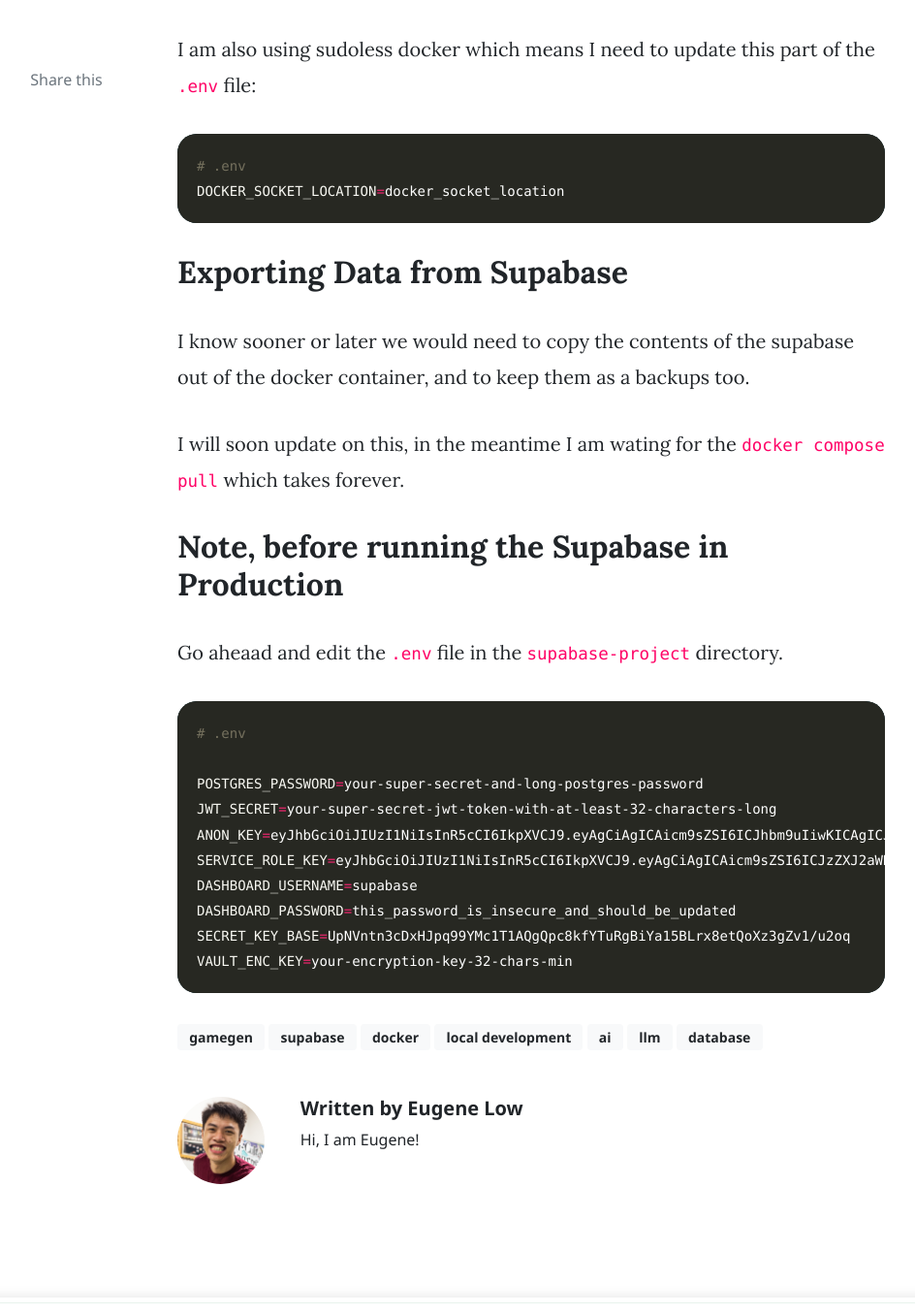
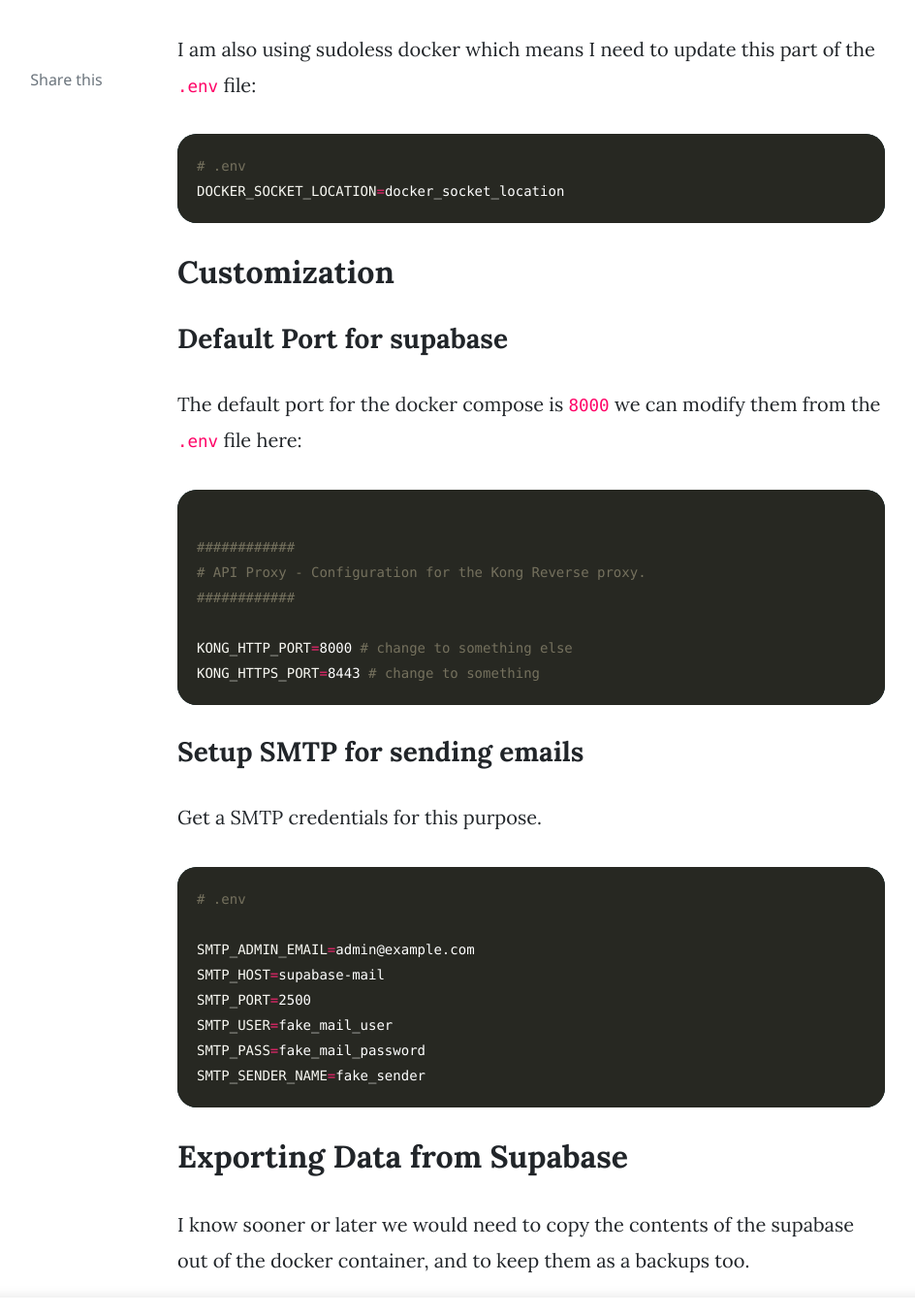
Before and after one commit to lowzhao/lowzhao, a Jekyll site: the page built from _posts/2025-04-26-local-supabase.md, in a window 1280 px wide and 1400 px high, scrolled down 1899 px, cut to the strip 0-1356 px from the top of the window. Shown: the whole strip at 97% size, without its empty margins (187-1131 px from the left). Built offline with Jekyll 4.4.1, drawn with Linux system fonts in a browser that asks for light colours; nearby versions of some CDN libraries; comment, search, counter and statistics services are not loaded.

Commit message:
Update 2025-04-26-local-supabase.md

````diff
--- a/_posts/2025-04-26-local-supabase.md
+++ b/_posts/2025-04-26-local-supabase.md
@@ -62,6 +62,36 @@
 DOCKER_SOCKET_LOCATION=docker_socket_location
 ```
 
+## Customization
+
+### Default Port for supabase
+
+The default port for the docker compose is `8000` we can modify them from the `.env` file here:
+
+```bash
+
+############
+# API Proxy - Configuration for the Kong Reverse proxy.
+############
+
+KONG_HTTP_PORT=8000 # change to something else
+KONG_HTTPS_PORT=8443 # change to something
+```
+
+### Setup SMTP for sending emails
+
+Get a SMTP credentials for this purpose.
+
+```bash
+# .env
+
+SMTP_ADMIN_EMAIL=admin@example.com
+SMTP_HOST=supabase-mail
+SMTP_PORT=2500
+SMTP_USER=fake_mail_user
+SMTP_PASS=fake_mail_password
+SMTP_SENDER_NAME=fake_sender
+```
 
 ## Exporting Data from Supabase
 
````
Also changed, not shown: 1 other file.
